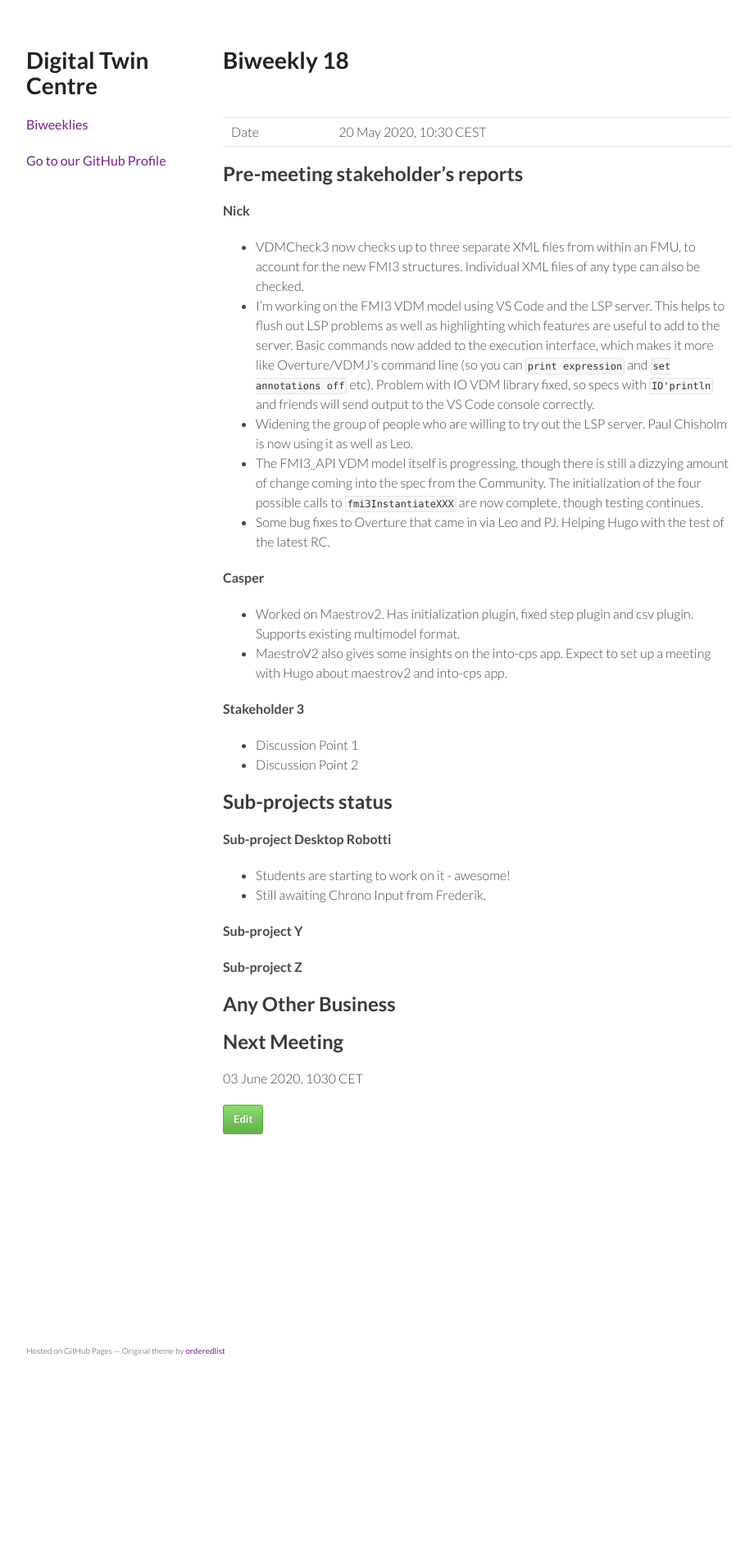
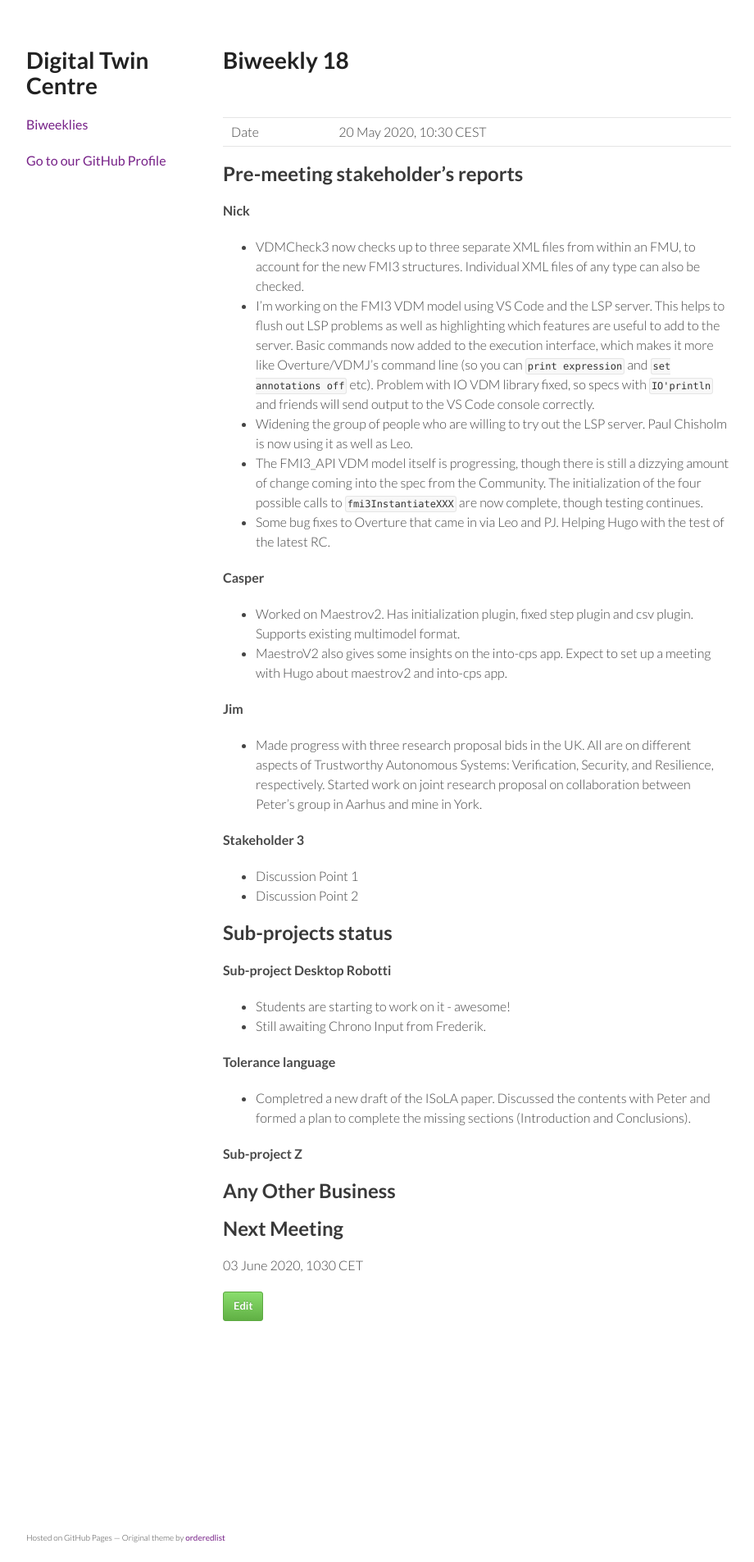
Before and after one commit to digitaltwincentre/digitaltwincentre.github.io, a Jekyll site: the page built from _biweeklies/Biweekly-18.md, in a window 1280 px wide. Shown: the whole page at 82% size, without its empty margins (178-1098 px from the left). Built offline with Jekyll 4.4.1, drawn with Linux system fonts in a browser that asks for light colours; nearby versions of some CDN libraries; before the commit the page ends 1678 px from its top, so only the background shows below that.

Commit message:
Update Biweekly-18.md

```diff
--- a/_biweeklies/Biweekly-18.md
+++ b/_biweeklies/Biweekly-18.md
@@ -31,6 +31,9 @@ date: 20 May 2020, 1030 CEST
 * Worked on Maestrov2. Has initialization plugin, fixed step plugin and csv plugin. Supports existing multimodel format.
 * MaestroV2 also gives some insights on the into-cps app. Expect to set up a meeting with Hugo about maestrov2 and into-cps app.
 
+#### Jim
+* Made progress with three research proposal bids in the UK. All are on different aspects of Trustworthy Autonomous Systems: Verification, Security, and Resilience, respectively. Started work on joint research proposal on collaboration between Peter's group in Aarhus and mine in York.
+
 #### Stakeholder 3
 * Discussion Point 1
 * Discussion Point 2
@@ -43,7 +46,8 @@ date: 20 May 2020, 1030 CEST
 * Students are starting to work on it - awesome!
 * Still awaiting Chrono Input from Frederik.
 
-#### Sub-project Y
+#### Tolerance language
+* Completred a new draft of the ISoLA paper. Discussed the contents with Peter and formed a plan to complete the missing sections (Introduction and Conclusions).
 
 #### Sub-project Z
 
```
